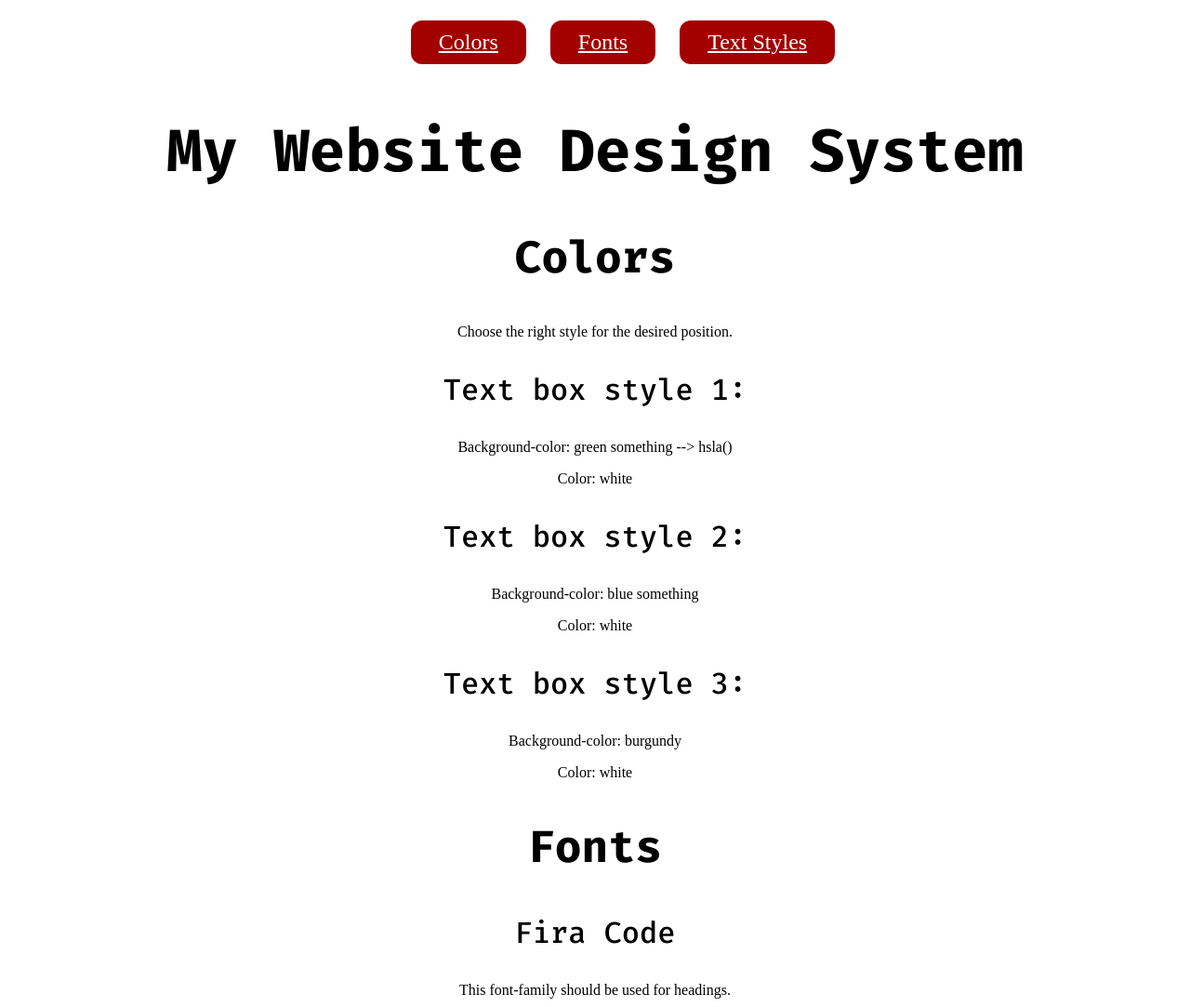
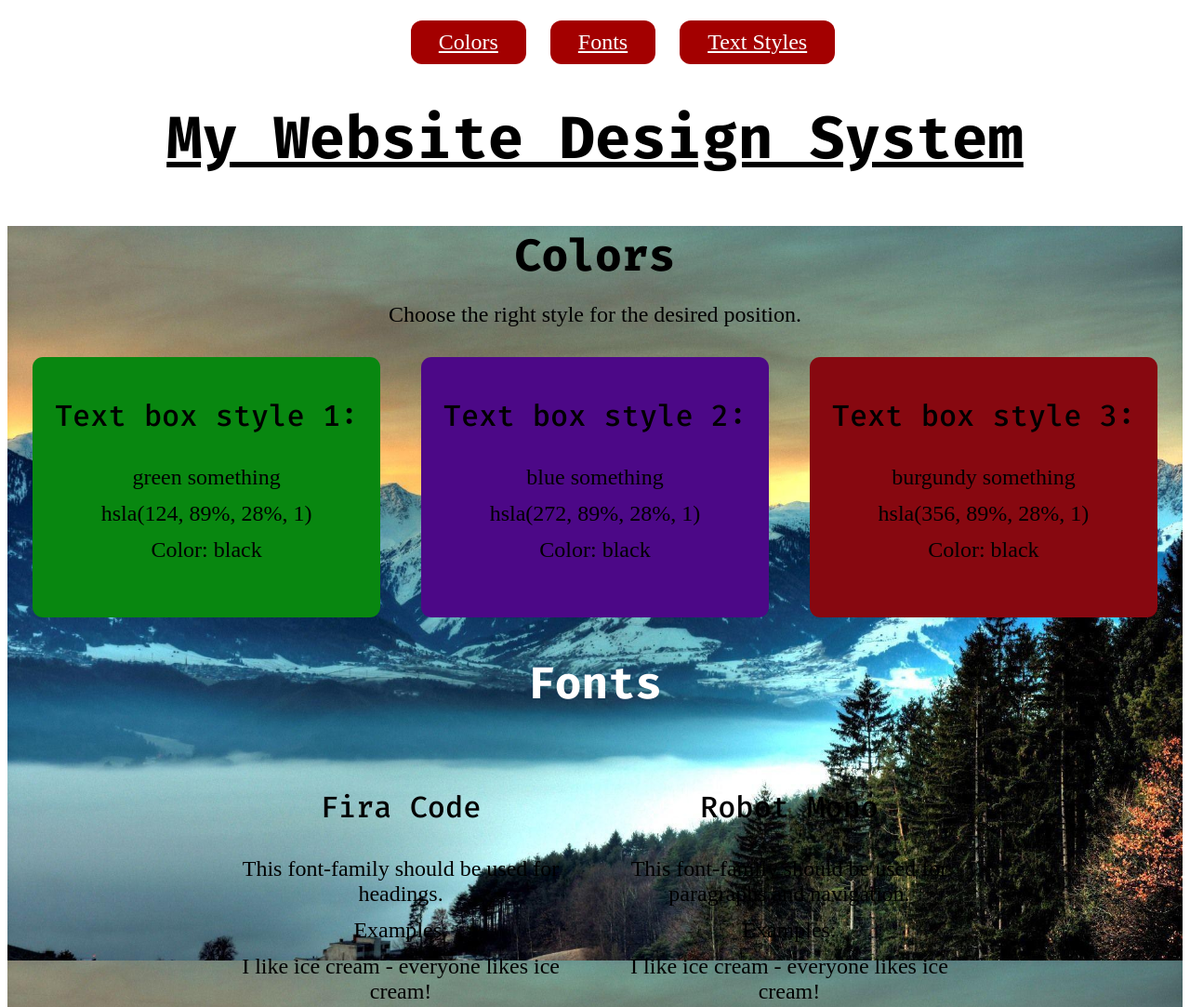
Before and after one commit to FinnHannes/website-design-system, a plain HTML site: page index.html in a window 1280 px wide. Shown: the top 1083 px of the page at 93% size. Drawn offline with Linux system fonts and the light colour scheme.

Commit message:
Add css for colors section and adjust corresponding html

```diff
--- a/index.html
+++ b/index.html
@@ -14,31 +14,35 @@
                     <li><a href="#Text Styles">Text Styles</a></li>
                 </ul>
             </nav>
-            <h1>My Website Design System</h1>
+            <h1 id="main-heading">My Website Design System</h1>
         </header>
         <main class="main-content">
+            <div id="background">
                 <section id="colors">
                     <h2>Colors</h2>
                     <p>Choose the right style for the desired position.</p>
-                <div>
+                    <div class="container" id="color-one">
                         <h3>Text box style 1:</h3>
-                    <p>Background-color: green something --> hsla()</p>
-                    <p>Color: white</p>
+                        <p>green something</p>
+                        <p>hsla(124, 89%, 28%, 1)</p>
+                        <p>Color: black</p>
                     </div>
-                <div>
+                    <div class="container" id="color-two">
                         <h3>Text box style 2:</h3>
-                    <p>Background-color: blue something</p>
-                    <p>Color: white</p>
+                        <p>blue something</p>
+                        <p>hsla(272, 89%, 28%, 1)</p>
+                        <p>Color: black</p>
                     </div>
-                <div>
+                    <div class="container" id="color-three">
                         <h3>Text box style 3:</h3>
-                    <p>Background-color: burgundy</p>
-                    <p>Color: white</p>
+                        <p>burgundy something</p>
+                        <p>hsla(356, 89%, 28%, 1)</p>
+                        <p>Color: black</p>
                     </div>
                 </section>
                 <section id="fonts">
-                <h2>Fonts</h2>
-                <div>
+                    <h2 class="color-fonts">Fonts</h2>
+                    <div class="container">
                         <h3>Fira Code</h3>
                         <p>This font-family should be used for headings.</p>
                         <p>Examples:</p>
@@ -46,7 +50,7 @@
                         <p class="bold fira-code">I like ice cream - everyone likes ice cream!</p>
                         <p class="italic fira-code">I like ice cream - everyone likes ice cream!</p>
                     </div>
-                <div>
+                    <div class="container">
                         <h3>Robot Mono</h3>
                         <p>This font-family should be used for paragraphs and navigation.</p>
                         <p>Examples:</p>
@@ -55,6 +59,7 @@
                         <p class="italic robot-mono">I like ice cream - everyone likes ice cream!</p>
                     </div>
                 </section>
+            </div>
             <section id="text styles">
                 <h2>Text Styles</h2>
                 <div>
@@ -77,7 +82,7 @@
                     <h3>H3: Section subheading </h3>
                     <ul>
                         <li>Font-weigt: 500 (bold)</li>
-                        <li>Font-size: 18px</li>
+                        <li>Font-size: 15px</li>
                         <li>Font-family: Fira Code</li>
                     </ul>
                 </div>
@@ -92,7 +97,7 @@
             </section>
         </main>
         <footer>
-
+            <p>only for desktop browser --> no responsive design</p>
         </footer>
     </body>
 </html>
--- a/ressources/css/styles.css
+++ b/ressources/css/styles.css
@@ -12,6 +12,8 @@ h2 {
     font-family: 'Fira Code';
     font-size: 3em;
     font-weight: 550;
+    margin-block-start: 0.4em;
+    margin-block-end: 0.4em;
 }
 
 h3 {
@@ -22,8 +24,16 @@ h3 {
 
 p {
     font-family: 'Robot Mono';
-    font-size: 1em;
+    font-size: 1.5em;
     font-weight: 500;
+    margin-block-start: 0.5em;
+    margin-block-end: 0.5em;
+}
+
+#main-heading {
+    text-decoration: underline;
+    margin-block-start: 0.1em;
+    margin-block-end: 0.8em;
 }
 
 #navi {
@@ -47,3 +57,34 @@ p {
 #navi a {
     color: white;
 }
+
+#background {
+    background-image: url(../images/backgrounds-mountains.jpg);
+    background-size: 100% auto;
+}
+
+.container {
+    position: relative;
+    display: inline-block;
+    padding: 10px;
+    margin: 20px;
+    border-radius: 0.7em;
+    width: 28%;
+    height: 260px;
+}
+
+#color-one {
+    background-color: hsla(124, 89%, 28%, 1);
+}
+
+#color-two {
+    background-color: hsla(272, 89%, 28%, 1);
+}
+
+#color-three {
+    background-color: hsla(356, 89%, 28%, 1);
+}
+
+.color-fonts {
+    color: white;
+}
```
Lines whose indentation alone changed are shown as unchanged.
